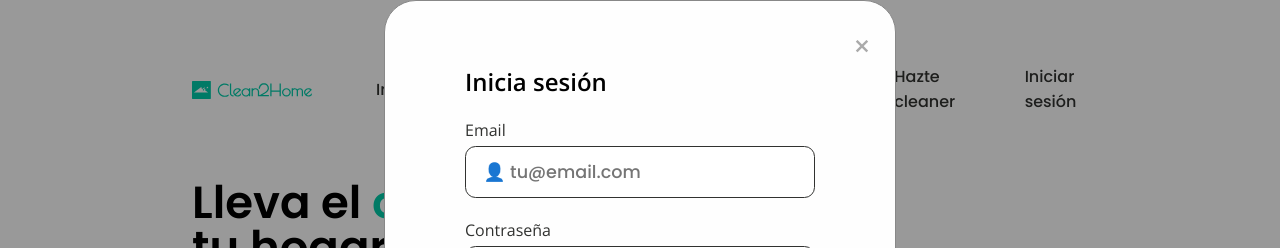
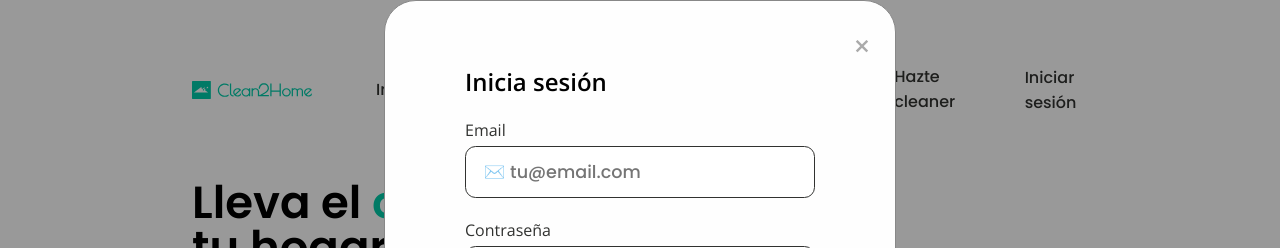
Before and after one commit to clean2home/clean2home-app, a Vue app: page / in a window 1280 px wide. Both pictures are taken after a click on the item "Iniciar sesión". Shown: the top 248 px of the page. Built offline with nearby package versions, Linux system fonts and the light colour scheme; no server answers.

Commit message:
Enlaces corregidos y cambios menores en navbar

```diff
--- a/src/components/ActionCall.vue
+++ b/src/components/ActionCall.vue
@@ -1,17 +1,38 @@
+<script setup>
+import { storeToRefs } from "pinia";
+import Swal from "sweetalert2";
+import { RouterLink } from "vue-router";
+import { useAuthStore } from "../stores/auth";
+import { useUiStore } from "../stores/ui";
+
+const { toggleModal } = useUiStore();
+const { user } = storeToRefs(useAuthStore());
+const toggleModalIfLogged = () => {
+  if (!user._object.user) {
+    toggleModal();
+  } else {
+    Swal.fire(
+      "Ya has iniciado sesión",
+      "No puedes volver a registrarte si ya has iniciado sesión",
+      "info"
+    );
+  }
+};
+</script>
 <template>
   <section class="container">
-    <a href="#" class="btn btn-teal join-as-user">
+    <span class="btn btn-teal join-as-user" @click="toggleModalIfLogged">
       <p>
         Únete como usuario
         <font-awesome-icon icon="arrow-right"></font-awesome-icon>
       </p>
-    </a>
-    <a href="hazte-cleaner.html" class="btn btn-teal">
+    </span>
+    <RouterLink to="/hazte-cleaner" class="btn btn-teal">
       <p>
         Únete como cleaner
         <font-awesome-icon icon="arrow-right"></font-awesome-icon>
       </p>
-    </a>
+    </RouterLink>
   </section>
 </template>
 <style lang="scss" scoped>
--- a/src/components/ClientProfile.vue
+++ b/src/components/ClientProfile.vue
@@ -39,7 +39,7 @@ const handleSignOut = () => {
 </script>
 <template>
   <div class="container">
-    <h1 class="title-table">Mis reservas</h1>
+    <h1>Mis reservas</h1>
     <p v-if="state.works.length === 0">Todavía no has hecho ninguna reserva</p>
     <div v-else class="table">
       <table class="record-table">
@@ -95,6 +95,7 @@ const handleSignOut = () => {
   align-items: flex-start;
   width: 80%;
   margin: 0 auto;
+  min-height: 50vh;
 }
 
 h1 {
@@ -103,30 +104,6 @@ h1 {
   font-weight: 700;
   margin-bottom: 1em;
 }
-/*
-.record-table {
-  overflow-x: auto;
-  width: 80vw;
-  background-color: #ffffff;
-  border-collapse: collapse;
-  border-width: 1px;
-  border-color: #00cba9;
-  border-style: solid;
-  color: #000000;
-}
-
-table.record-table td,
-table.record-table th {
-  border-width: 1px;
-  border-color: #00cba9;
-  border-style: solid;
-  padding: 3px;
-  font-weight: bold;
-}
-
-table.record-table thead {
-  background-color: #ffffff;
-} */
 
 table {
   border-radius: 10px;
--- a/src/components/ui/NavbarLink.vue
+++ b/src/components/ui/NavbarLink.vue
@@ -37,6 +37,12 @@ defineProps({
 
   & a:hover::after {
     width: 100%;
+  }
+
+  &:last-child {
+    & a::after {
+      height: 0;
+    }
   }
 }
 
--- a/src/components/ui/modal/LoginForm.vue
+++ b/src/components/ui/modal/LoginForm.vue
@@ -30,7 +30,7 @@ const handleGoogleLogin = () => {
           class="form-control"
           name="email"
           id="email"
-          placeholder="👤 tu@email.com"
+          placeholder="✉️ tu@email.com"
           v-model="state.email"
         />
       </div>
--- a/src/components/ui/modal/ResetPassForm.vue
+++ b/src/components/ui/modal/ResetPassForm.vue
@@ -39,7 +39,7 @@ const handleSubmit = (e) => {
           :class="{ error: v$.email.$error }"
           name="emailReset"
           id="emailReset"
-          placeholder="&#xf0e0; tu@email.com"
+          placeholder="✉️ tu@email.com"
           v-model="state.email"
         />
         <span class="error-msg" v-if="v$.email.$error">
--- a/src/router/index.js
+++ b/src/router/index.js
@@ -66,8 +66,10 @@ const router = createRouter({
     {
       path: "/:pathMatch(.*)*",
       redirect: { name: "NotFound" },
-    }
+    },
   ],
 });
-
+router.beforeEach(() => {
+  window.scrollTo(0, 0);
+});
 export default router;
```
